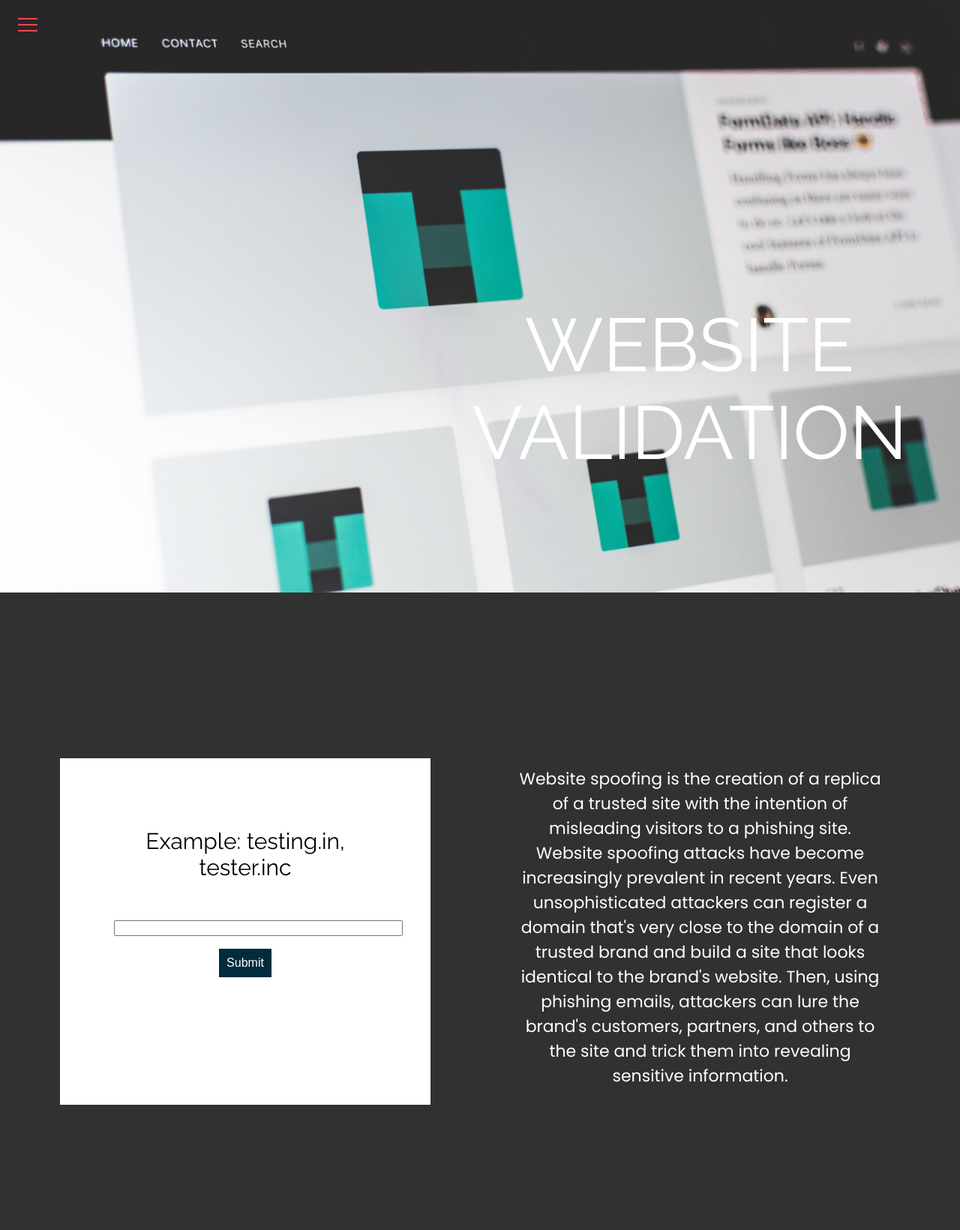
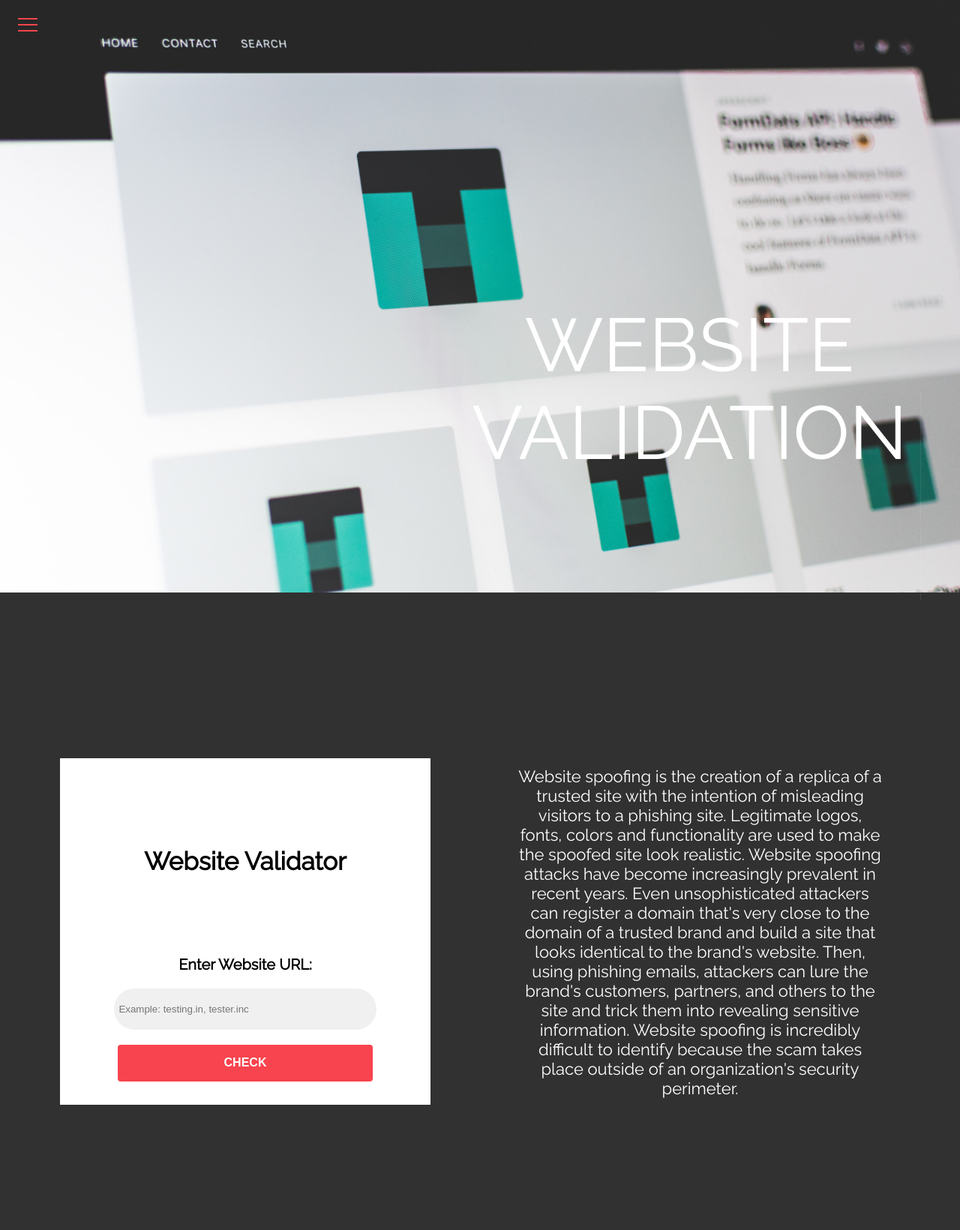
Before and after one commit to ramyaaprasath/Cyber-Security-awareness, a PHP site: page / in a window 1280 px wide. Shown: the whole page at 75% size. Run offline with PHP 8.4, Linux system fonts and the light colour scheme; some libraries are stand-ins or nearby versions.

Commit message:
updated files

```diff
--- a/websitecheck/css/main.css
+++ b/websitecheck/css/main.css
@@ -1,8 +1,90 @@
+@import url('https://fonts.googleapis.com/css2? family=Poppins:wght@600&display=swap');
+@import url("iconic/css/iconmonstr-iconic-font.min.css");
+:root {
+    --name;
+}
+
 * {
   box-sizing: border-box;
 }
 body {
   font-size: 14px;
+}
+
+.home-social {
+    font-family: "montserrat-bold", sans-serif;
+    list-style: none;
+    margin: 0;
+    padding-bottom: 18rem;
+    position: absolute;
+    bottom: 0;
+    right: 40px;
+}
+
+.home-social::after {
+    display: block;
+    content: "";
+    height: 17.4rem;
+    width: 1px;
+    background-color: rgba(255, 255, 255, 0.08);
+    position: absolute;
+    bottom: 0;
+    right: .75rem;
+}
+
+.home-social a {
+    color: white;
+    -webkit-transition: all 0.5s ease-in-out;
+    transition: all 0.5s ease-in-out;
+}
+
+.home-social li {
+    position: relative;
+    height: 3.6rem;
+}
+
+.home-social i, .home-social span {
+    position: absolute;
+    top: 0;
+    line-height: 3.6rem;
+    -webkit-transition: all 0.5s ease-in-out;
+    transition: all 0.5s ease-in-out;
+}
+
+.home-social i {
+    font-size: 1.8rem;
+    right: 0;
+    -webkit-transform: scale(0.7);
+    -ms-transform: scale(0.7);
+    transform: scale(0.7);
+}
+
+.home-social span {
+    color: #af2b2b;
+    right: 3.6rem;
+    font-size: 1.3rem;
+    opacity: 0;
+    visibility: hidden;
+    -webkit-transform: scale(0);
+    -ms-transform: scale(0);
+    transform: scale(0);
+    -webkit-transform-origin: 100% 50%;
+    -ms-transform-origin: 100% 50%;
+    transform-origin: 100% 50%;
+}
+
+.home-social li:hover span {
+    opacity: 1;
+    visibility: visible;
+    -webkit-transform: scale(1);
+    -ms-transform: scale(1);
+    transform: scale(1);
+}
+
+.home-social li:hover i {
+    -webkit-transform: scale(1);
+    -ms-transform: scale(1);
+    transform: scale(1);
 }
 
 /*hamburger menu*/
@@ -160,7 +242,7 @@ body {
   position: absolute;
   top: 992px;
   left: 690px;
-  font-family: Poppins;
+  font-family: Raleway;
   font-weight: Regular;
   font-size: 22px;
   opacity: 1;
@@ -180,6 +262,71 @@ body {
   transition: .5s ease-out;
 }
 
-.submit:hover {
-  background-color: #7ed321;
+
+#demo {
+  margin-top: 2%;
 }
+
+#html {
+  color:white;
+  font-size: 20px;
+  font-family: Raleway;
+  font-weight: Medium;
+}
+
+.html {
+  width: var(--name);
+  background: green;
+  animation: html 2.5s ease-in;
+  visibility: hidden;
+}
+
+.bar {
+  height: 30px;
+  border-radius: 5px;
+  transition: .25s ease;
+}
+
+.btn {
+  width: 340px;
+  height: 60px;
+  background-color: #f7444e;
+  border: none;
+  outline: none;
+  height: 49px;
+  border-radius: 4px;
+  color: #fff;
+  text-transform: uppercase;
+  font-weight: 600;
+  margin: 10px 0;
+  cursor: pointer;
+  transition: 0.5s;
+}
+
+@keyframes html {
+  from { width:  0%; opacity: 0;}
+  to { width:  var(--name); opacity: 1; }
+}
+
+.text {
+    color:black;
+  font-size: 20px;
+  font-family: Raleway;
+  font-weight: Medium;
+  font-weight: bold;
+}
+
+.input-field {
+  max-width: 380px;
+  width: 100%;
+  background-color: #f0f0f0;
+  margin: 10px 0;
+  height: 55px;
+  border-radius: 55px;
+  display: grid;
+  grid-template-columns: 15% 85%;
+  padding: 0 0.4rem;
+  position: relative;
+  border: 1px grey;
+  outline: none;
+}
--- a/websitecheck/index.html
+++ b/websitecheck/index.html
@@ -3,8 +3,8 @@
 <head>
 	<link href="https://fonts.googleapis.com/css?family=Raleway&display=swap" rel="stylesheet" />
 	<link href="https://fonts.googleapis.com/css?family=Poppins&display=swap" rel="stylesheet" />
-	<link href="../logo.png" rel="shortcut icon" type="image/jpg">
 	<link href="./css/main.css" rel="stylesheet" />
+	<link rel="icon" type="image/icon type" href="images/logo.png" />
 	<title>Website Validation</title>
 </head>
 <body>
@@ -13,45 +13,58 @@
 		<span class="v5_111">WEBSITE VALIDATION</span>
 		<div class="v5_112"></div>
 		<span class="v5_113">
-		<p style="font-size: 30px">Example: testing.in, tester.inc</p>
-		<input type="text" name="url" id="url" size="45"><br>
-		<input type="submit" name="submit" class="submit" onclick="check()">
-		<p id="demo"></p>
-		<script defer="">
+			<h5>Website Validator</h5>
+			<div class="bar html delay-html" id="html"></div>
+		<span id="demo"></span>
+		<p class="text">Enter Website URL:</p>
+              <input type="text" name="url" class="input-field" id="url" size="45" placeholder="Example: testing.in, tester.inc" />
+		<button name="submit" class="submit btn" onclick="check();">Check</button>
+		<script type="text/javascript">
+			var x=document.querySelector(':root')
+			var html=document.querySelector('.html')
 			function check(){
 				var url = document.getElementById('url').value
 				var length = url.length
 				if (length === 0)
 				document.getElementById('demo').innerHTML = "Please enter a url"
 				else{
+					html.style.visibility='visible'
 					var lastIndex = url.lastIndexOf('.')
 					console.log(length)
 					console.log(lastIndex)
 					var spoof = length - lastIndex
 					console.log(spoof)
 					if (spoof > 4){
-						document.getElementById('demo').innerHTML = "The Page is a Spoofed Webpage"
-						document.getElementById('demo').style.color = "red";
+					var width=Math.floor(Math.random() * 50) + 1
+					width=width+'%'
+					x.style.setProperty('--name', width)
+					document.getElementById('html').innerHTML = width
+					document.getElementById('html').title = "This website is "+ width +" safe."
+					document.getElementById('html').style.background="red";
 					}
 					else{
-						document.getElementById('demo').innerHTML = "The Page is a Genuine Webpage"
-						document.getElementById('demo').style.color = "green";
+						var width=Math.floor(Math.random() * 50) + 50
+					width=width+'%'
+					x.style.setProperty('--name', width)
+					document.getElementById('html').innerHTML = width
+					document.getElementById('html').title = "This website is "+ width +" safe."
+					document.getElementById('html').style.background="green";
 					}
 				}
 			}
+
 		</script>
 		</span>
-		<span class="v5_114">Website spoofing is the creation of a replica of a trusted site with the intention of misleading visitors to a phishing site. Website spoofing attacks have become increasingly prevalent in recent years. Even unsophisticated attackers can register a domain that's very close to the domain of a trusted brand and build a site that looks identical to the brand's website. Then, using phishing emails, attackers can lure the brand's customers, partners, and others to the site and trick them into revealing sensitive information.</span>
+		<span class="v5_114">Website spoofing is the creation of a replica of a trusted site with the intention of misleading visitors to a phishing site. Legitimate logos, fonts, colors and functionality are used to make the spoofed site look realistic. Website spoofing attacks have become increasingly prevalent in recent years. Even unsophisticated attackers can register a domain that's very close to the domain of a trusted brand and build a site that looks identical to the brand's website. Then, using phishing emails, attackers can lure the brand's customers, partners, and others to the site and trick them into revealing sensitive information. Website spoofing is incredibly difficult to identify because the scam takes place outside of an organization's security perimeter. </span>
 	</div>
 	<div class="hamburger-menu">
         <input id="menu__toggle" type="checkbox" />
         <label class="menu__btn" for="menu__toggle">
             <span></span>
         </label>
-
         <ul class="menu__box">
             <li class="menu_head">Creating Awareness</li>
-            <li><a class="menu__item" href="../home/index.html">Home</a></li>
+            <li><a class="menu__item" href="#">Home</a></li>
             <li><a class="menu__item" href="../about/index.html">About</a></li>
             <li class="menu_head">Features</li>
             <li><a class="menu__item" href="../pwd/pwd.html">Password Generator</a></li>
@@ -59,5 +72,16 @@
             <li><a class="menu__item" href="../forum/forum.html">Support Forum</a></li>
         </ul>
     </div>
+    <ul class="home-social">
+            <li>
+                <a href="https://www.instagram.com/ramyaaprasath/?hl=en"><i class="im im-instagram" aria-hidden="true"></i><span>Instagram</span></a>
+            </li>
+            <li>
+                <a href="https://github.com/ramyaaprasath"><i class="im im-github" aria-hidden="true"></i><span>Github</span></a>
+            </li>
+            <li>
+                <a href="https://www.linkedin.com/in/ramyaa-prasath-5b85a91a3/"><i class="im im-linkedin" aria-hidden="true"></i><span>Linkedin</span></a>
+            </li>
+        </ul>
 </body>
 </html>
```
Also changed, not shown: websitecheck/images/download.jpg (added), websitecheck/images/favicon.png (added), websitecheck/images/logo.png (added).
